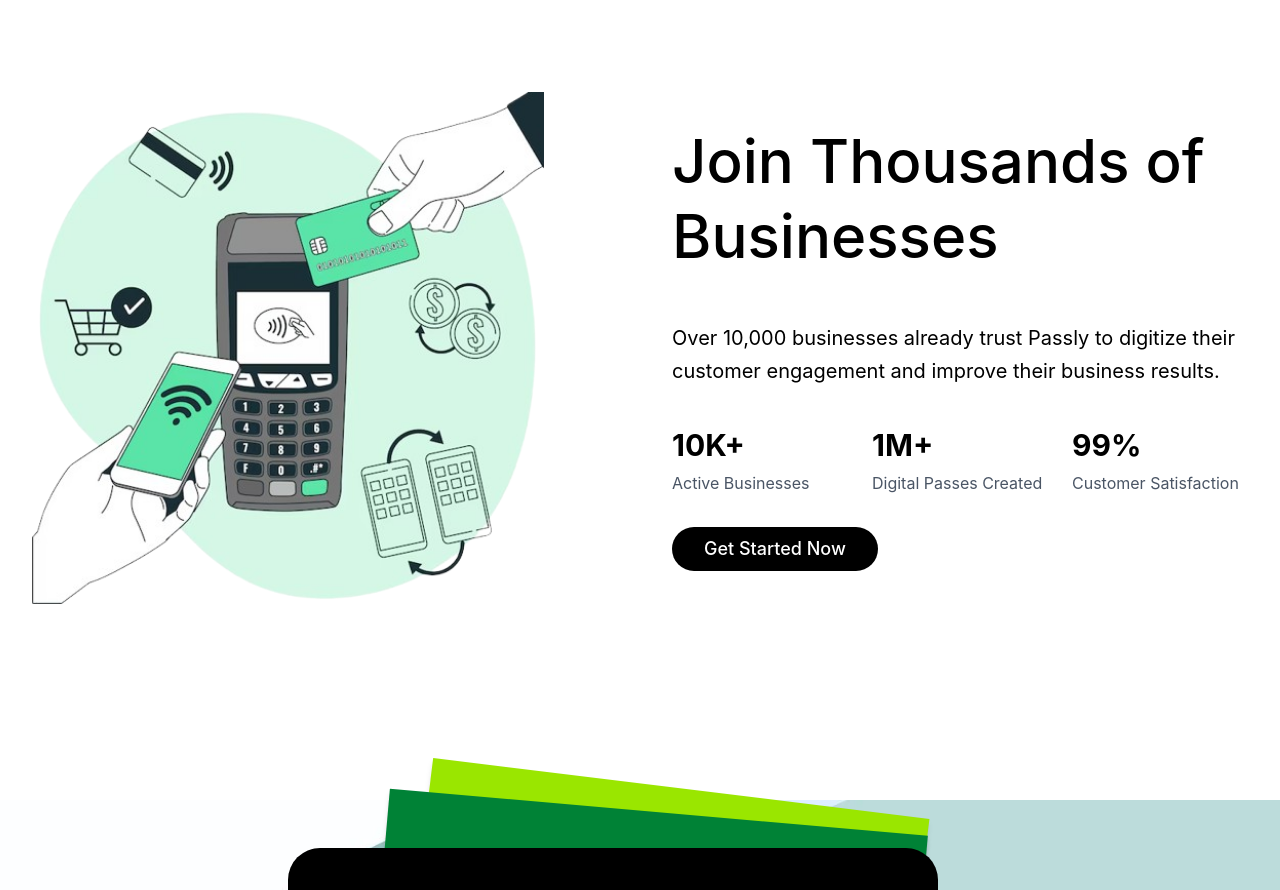
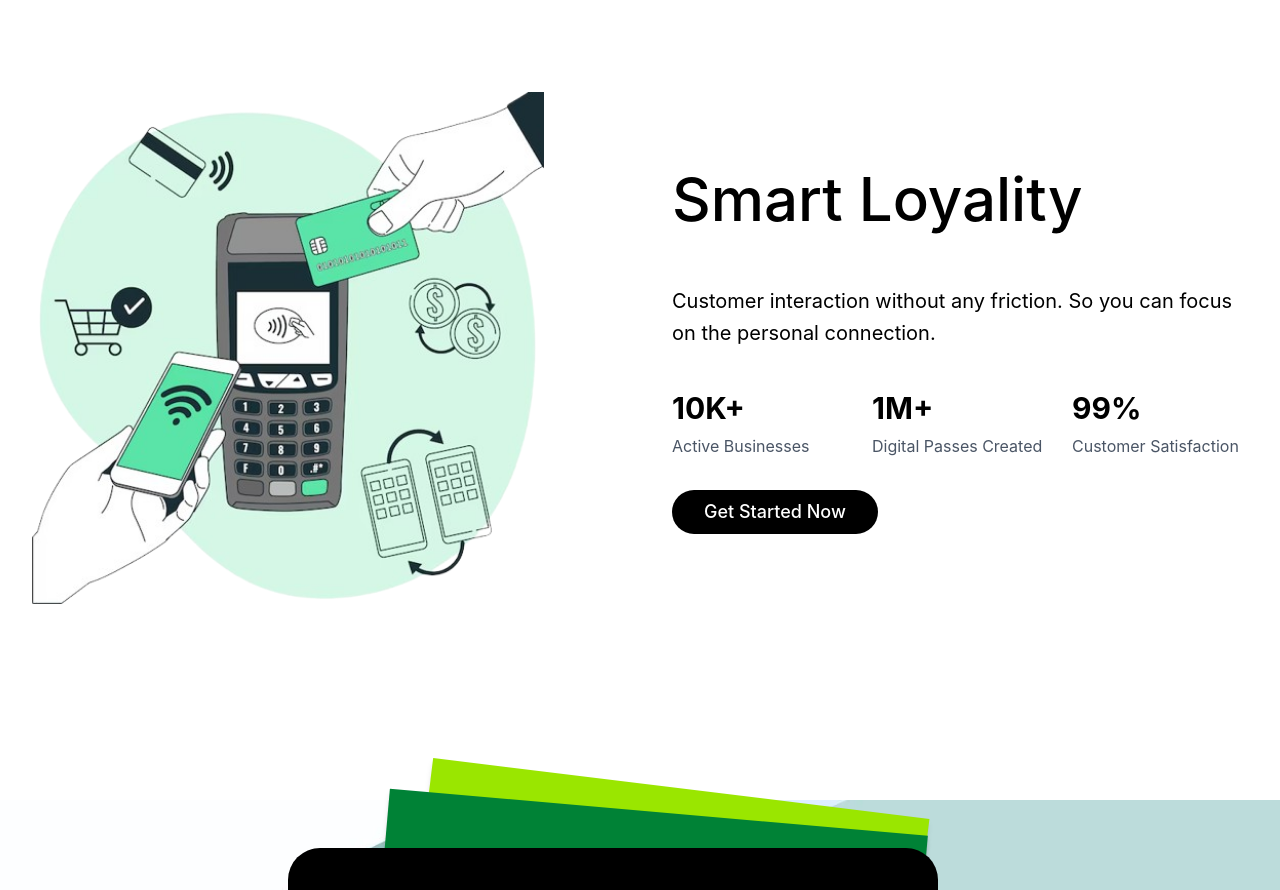
Before and after one commit to sanjay-easycoding/passly_with_merchant_dashboard, a Next.js app: page /en/ in a window 1280 px wide. Shown: the part 2200-3090 px from the top of the page. Built offline with nearby package versions, Linux system fonts and the light colour scheme.

Commit message:
udpate on feedback

```diff
--- a/src/components/features/JoinThousandsSection.tsx
+++ b/src/components/features/JoinThousandsSection.tsx
@@ -30,14 +30,14 @@
           <div className="text-left flex-1">
             {/* Main Heading */}
             <h2 className="text-3xl sm:text-4xl md:text-5xl lg:text-6xl font-medium text-black mb-8 sm:mb-10 md:mb-12 leading-tight">
-              {locale === 'de' && 'Treten Sie Tausenden von Unternehmen bei'}
-              {locale === 'en' && 'Join Thousands of Businesses'}
+              {locale === 'de' && 'Intelligente Kundenbindung'}
+              {locale === 'en' && 'Smart Loyality'}
             </h2>
 
             {/* Description Text */}
             <p className="text-xl text-black leading-relaxed mb-8 sm:mb-10 max-w-2xl">
-              {locale === 'de' && 'Über 10.000 Unternehmen vertrauen bereits auf Passly, um ihre Kundenbindung zu digitalisieren und ihre Geschäftsergebnisse zu verbessern.'}
-              {locale === 'en' && 'Over 10,000 businesses already trust Passly to digitize their customer engagement and improve their business results.'}
+              {locale === 'de' && 'Kundenzugriff ohne Reibung. So können Sie sich auf die persönliche Verbindung konzentrieren.'}
+              {locale === 'en' && 'Customer interaction without any friction. So you can focus on the personal connection.'}
             </p>
 
             {/* Stats or Features */}
```
